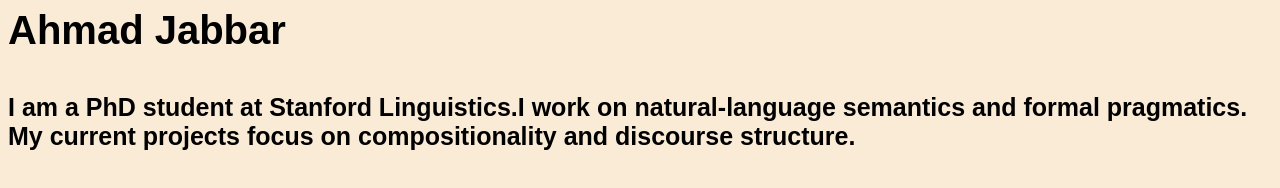
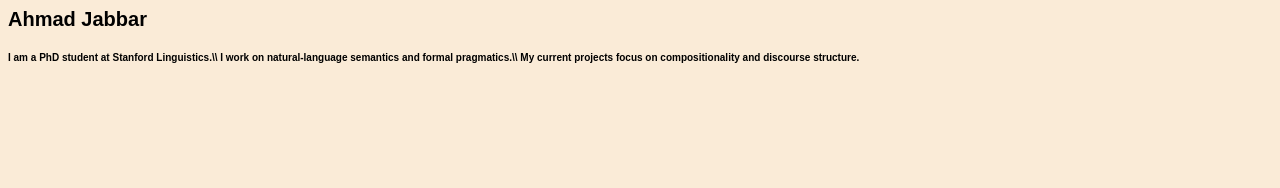
Before and after one commit to ahmad-jabbar/ahmad-jabbar.github.io, a plain HTML site: page index.html in a window 1280 px wide. Drawn offline with Linux system fonts and the light colour scheme.

Commit message:
Update index.html

```diff
--- a/index.html
+++ b/index.html
@@ -22,12 +22,13 @@
   <body>
 
     <h1>
-    <p style="font-family: Arial;font-size: 40">Ahmad Jabbar</p>
+    <p style="font-family: Arial;font-size: 20">Ahmad Jabbar</p>
     </h1>
 
     <h2>
-      <p style="font-family: Arial;font-size: 25">I am a PhD student at Stanford Linguistics.I work on natural-language semantics and formal pragmatics.
-      My current projects focus on compositionality and discourse structure.</p>
+      <p style="font-family: Arial;font-size: 10">I am a PhD student at Stanford Linguistics.\\
+        I work on natural-language semantics and formal pragmatics.\\
+        My current projects focus on compositionality and discourse structure.</p>
     </h2>
 
   </body>
```
